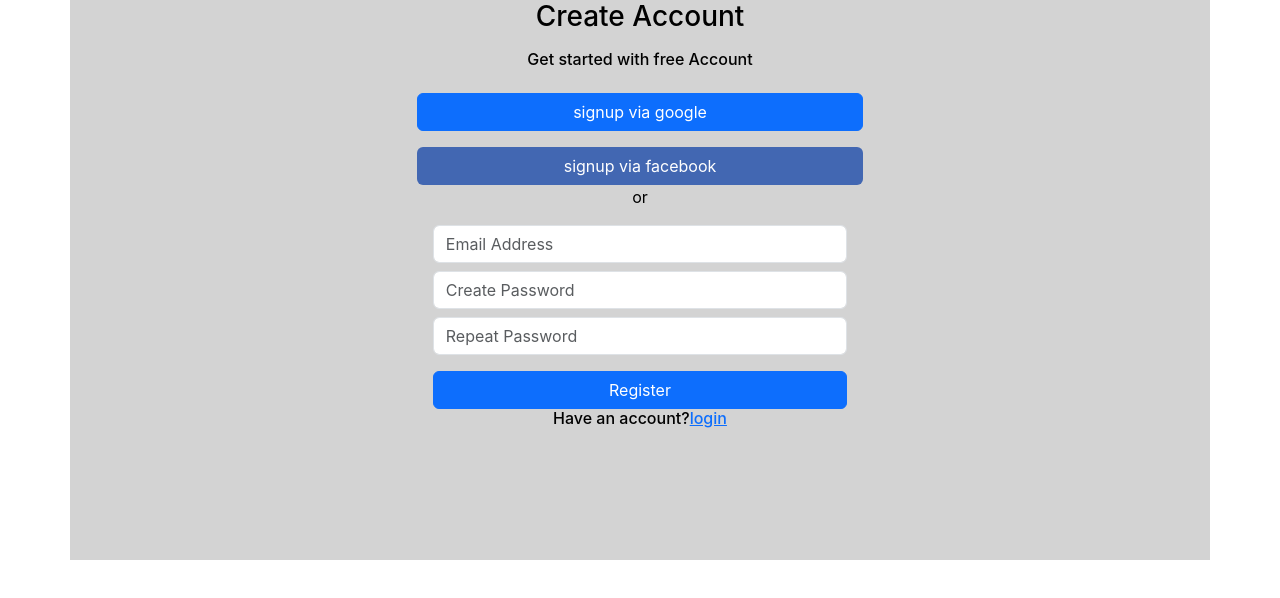
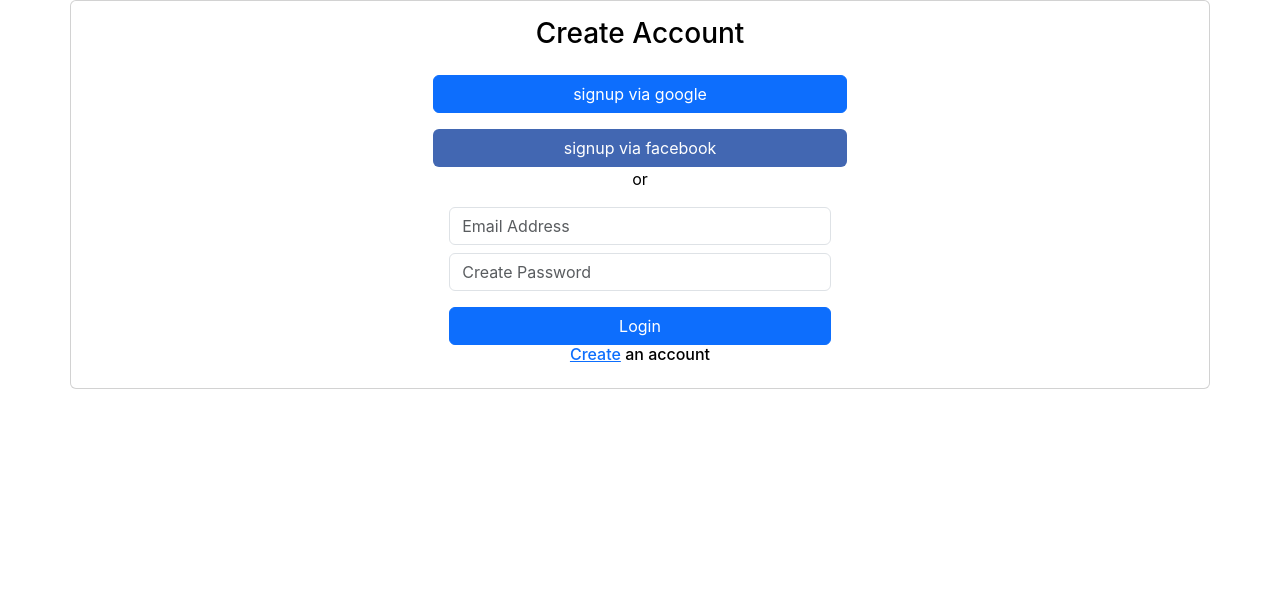
Before and after one commit to nareshgupta99/survey, a React (Create React App) app: page / in a window 1280 px wide. Shown: the top 598 px of the page. Built offline with nearby package versions, Linux system fonts and the light colour scheme.

Commit message:
Login Component add

```diff
--- a/src/App.css
+++ b/src/App.css
@@ -1,6 +1,4 @@
-body{
-    background-color: darkgray;
-}
+
 .d-container{
     width:60%;
     margin:auto;
--- a/src/App.js
+++ b/src/App.js
@@ -1,13 +1,15 @@
 
 import './App.css';
 import Container from './components/Container';
+import Login from './components/Login';
 import Register from './components/Register';
 
 function App() {
   return (
     <>
       {/* <Container /> */}
-      <Register />
+      {/* <Register /> */}
+      <Login />
     </>
   )
    }
--- a/src/Login.js
+++ /dev/null
@@ -1,7 +0,0 @@
-import React from 'react'
-
-export default function Login() {
-  return (
-    <div>Login</div>
-  )
-}
--- a/src/components/Container.js
+++ b/src/components/Container.js
@@ -8,7 +8,7 @@
 import { initializeApp } from "firebase/app";
 import { getAnalytics } from "firebase/analytics";
 import { getDatabase ,ref, set  } from "firebase/database";
-import Login from '../Login';
+
 
 const firebaseConfig = {
     apiKey: "AIzaSyDZXS-KcOZ_DJ_d7EBMpsOgjF2SxRovb3U",
--- /dev/null
+++ b/src/components/Login.css
@@ -0,0 +1,3 @@
+.l-container{
+
+}
--- /dev/null
+++ b/src/components/Login.js
@@ -0,0 +1,54 @@
+import React from 'react'
+import "./Login.css"
+
+export default function Login() {
+  return (
+    <div className='container card  ' >
+      <div className=" form-container card-body text-white  l-container">
+        <div className='text-black text-center'>
+
+          <h3 >Create Account</h3>
+
+          <div className="d-grid gap-2">
+
+            <button type="submit" className='btn btn-primary mt-3 px-4 '>signup via google</button>
+          </div>
+
+          <div className="d-grid gap-2">
+
+            <button type="submit" className='btn  mt-3 px-4 text-white' style={{ background: "#4267B2" }}>signup via facebook</button>
+          </div>
+
+          <p className=" text-black    ">or</p>
+        </div>
+        <form className=' mx-3 '  >
+
+          <div className='form-group mt-2'>
+            <input type="Email" className="form-control" name="email" placeholder='Email Address' />
+          </div>
+
+          <div className='form-group mt-2'>
+            <input type="Email" className="form-control" name="password" placeholder='Create Password' />
+          </div>
+
+          <div className="d-grid gap-2">
+
+            <button type="submit" className='btn btn-primary mt-3 px-4 '>Login</button>
+          </div>
+
+        </form>
+
+
+
+
+
+
+        <h6 className='text-black text-center'><a href="/">Create</a> an account</h6>
+      </div>
+
+
+
+
+    </div>
+  )
+}
--- a/src/components/Register.js
+++ b/src/components/Register.js
@@ -36,11 +36,11 @@
                         </div>
 
                         <div className='form-group mt-2'>
-                            <input type="Email" className="form-control" name="password" placeholder='Create Password' />
+                            <input type="password" className="form-control" name="password" placeholder='Create Password' />
                         </div>
 
                         <div className='form-group mt-2'>
-                            <input type="Email" className="form-control" name="repeatPassword" placeholder='Repeat Password' />
+                            <input type="password" className="form-control" name="repeatPassword" placeholder='Repeat Password' />
                         </div>
                         <div className="d-grid gap-2">
 
@@ -48,7 +48,7 @@
                         </div>
 
                     </form>
-                    <h6 className='text-black'>Have an account?<a href="#">login</a></h6>
+                    <h6 className='text-black'>Have an account?<a href="/">login</a></h6>
                 </div>
 
             </div>
```
